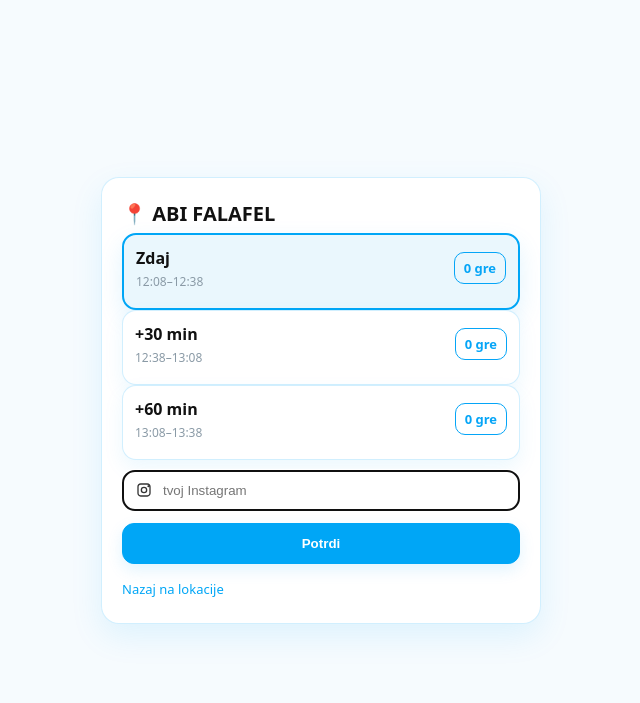
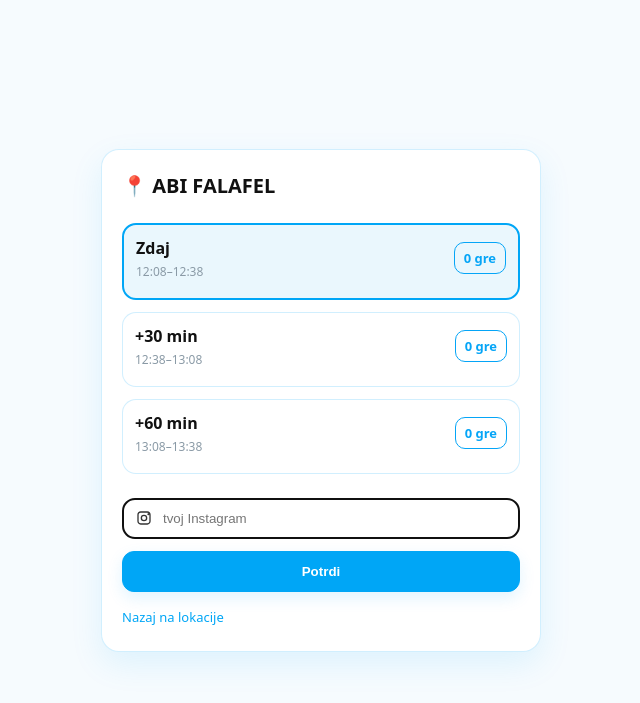
Before and after one commit to 3jakoa/bonibuddy-web, a FastAPI app: page /waiting/1478?t=now&join=1 in a window 1280 px wide. Shown: the top 703 px of the page, without its empty margins (319-959 px from the left). Run offline with FastAPI, Linux system fonts and the light colour scheme.

Commit message:
Update waiting screen time layout

```diff
--- a/templates/waiting.html
+++ b/templates/waiting.html
@@ -169,8 +169,9 @@
     .pill{display:inline-flex; align-items:center; gap:6px; padding:8px 10px; border-radius:12px; border:1px solid var(--border); background: #ffffff; font-size:12px;}
     .badge{padding:6px 9px; border-radius:10px; background: transparent; border:1px solid #05A5F7; font-weight:700; font-size:13px; color:#05A5F7;}
     .badge--active{background: #05A5F7; border-color: #05A5F7; color:#ffffff; box-shadow: 0 3px 10px rgba(5,165,247,0.22);}
-    .slot-card{border:1px solid rgba(0,166,246,0.18); background: #ffffff; border-radius:14px; padding:12px; cursor:pointer; transition: border-color 0.2s ease, background 0.2s ease, box-shadow 0.2s ease; box-shadow: 0 8px 20px rgba(0,166,246,0.08);}
-    .slot-card.selected{border:2px solid var(--accent); background: #EAF7FD; box-shadow: 0 10px 24px rgba(0,166,246,0.12);}
+    .slot-list{display:flex; flex-direction:column; gap:12px; margin:24px 0 24px;}
+    .slot-card{border:1px solid rgba(0,166,246,0.18); background: #ffffff; border-radius:14px; padding:12px; cursor:pointer; transition: border-color 0.2s ease, background 0.2s ease; box-shadow: none;}
+    .slot-card.selected{border:2px solid var(--accent); background: #EAF7FD; box-shadow: none;}
     .slot-header{display:flex; justify-content:space-between; align-items:center; margin-bottom:6px; gap:12px;}
     .slot-left{display:flex; flex-direction:column; gap:4px; align-items:flex-start;}
     .slot-label{font-weight:700;}
@@ -190,6 +191,7 @@
         <input type="hidden" name="restaurant_id" value="{{ restaurant_id }}">
         <input type="hidden" id="timeBucketInput" name="time_bucket" value="{{ selected_bucket }}">
 
+        <div class="slot-list">
           {% for tb in ['now','30','60'] %}
             {% set slot = board.get(tb) %}
             <div class="slot-card {% if tb == selected_bucket %}selected{% endif %}" data-bucket="{{ tb }}">
@@ -216,6 +218,7 @@
               {% endif %}
             </div>
           {% endfor %}
+        </div>
 
         <div class="input-row">
           <svg class="ig-icon" aria-hidden="true" viewBox="0 0 24 24">
```
Lines whose indentation alone changed are shown as unchanged.
